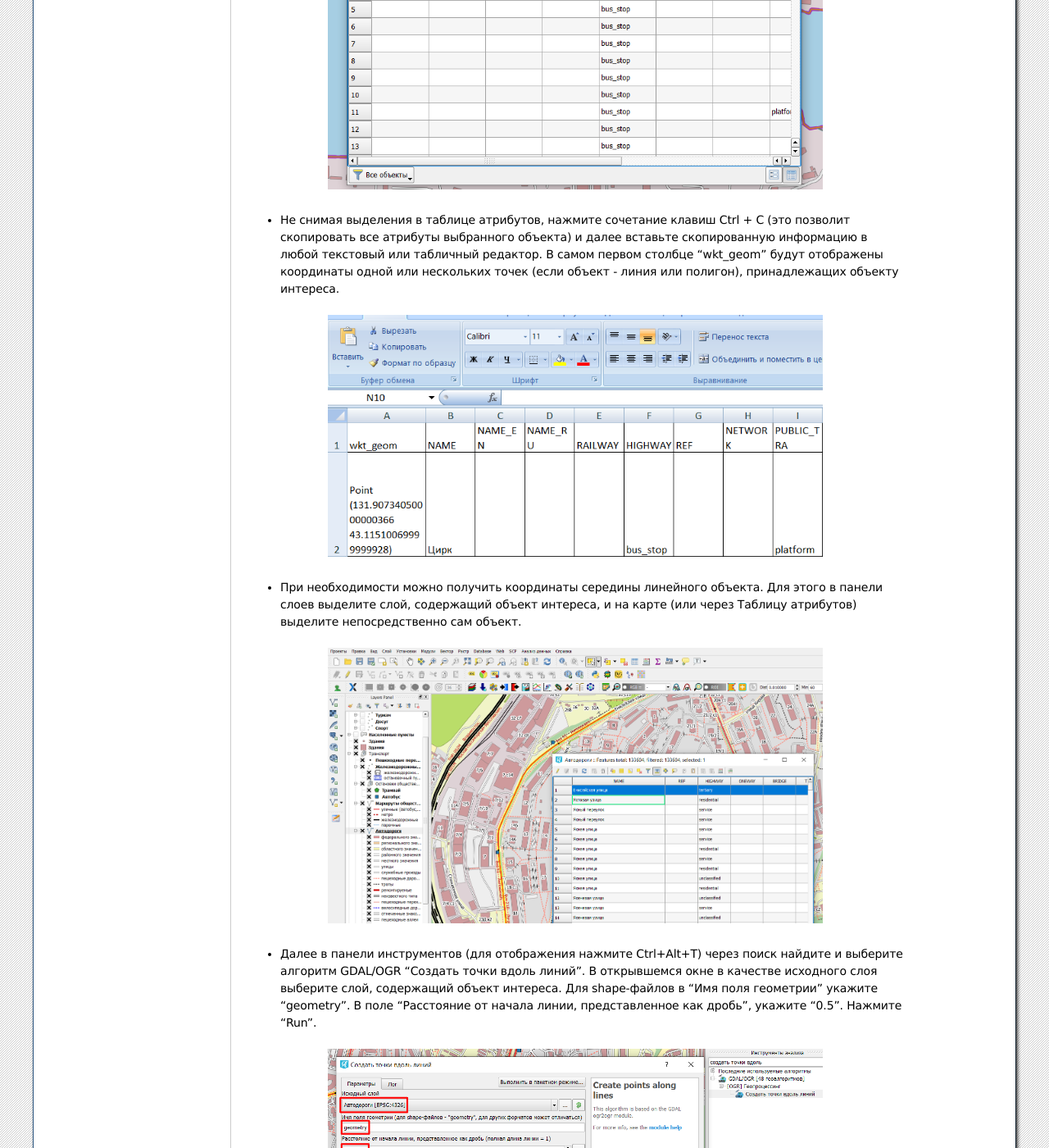
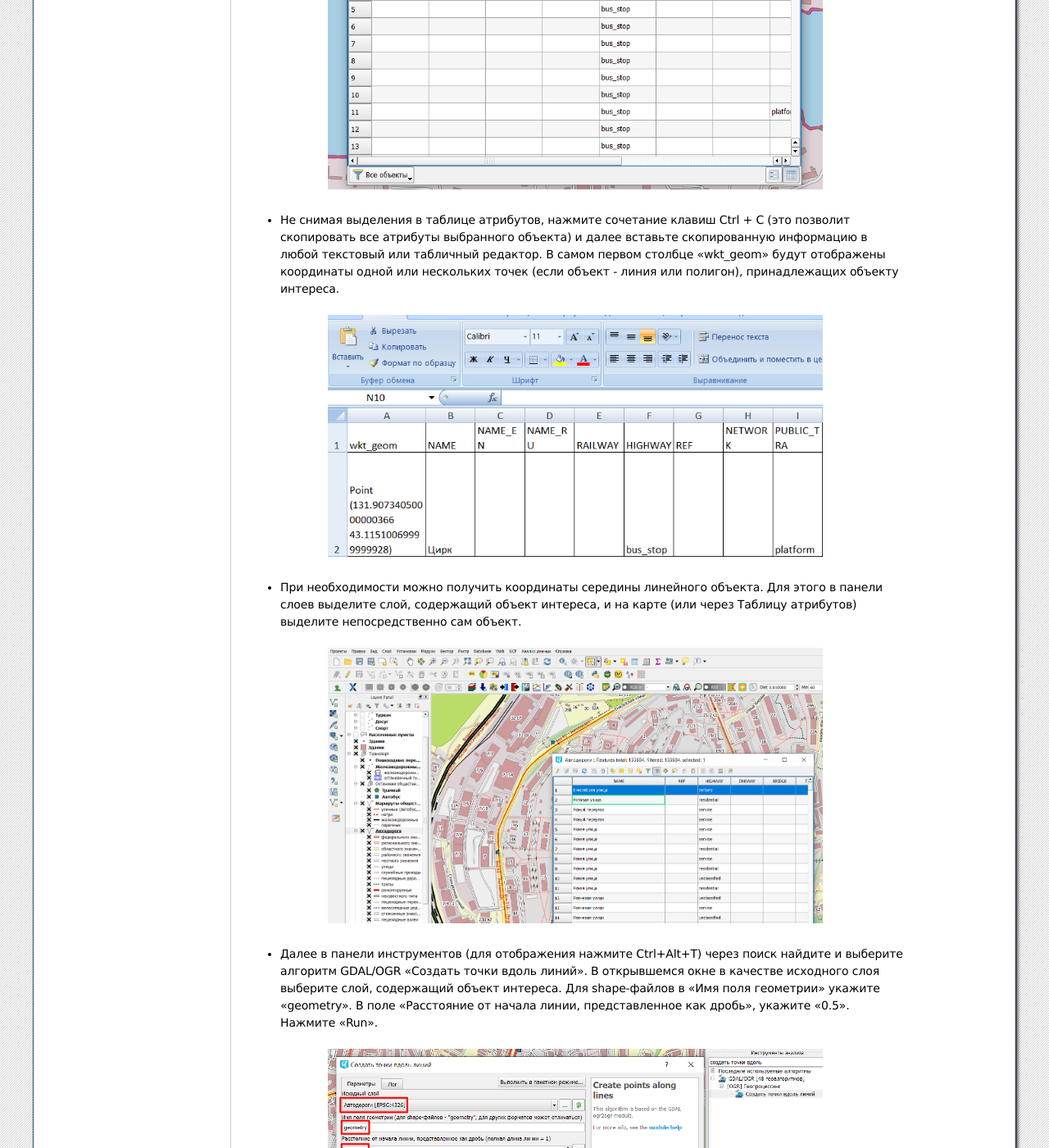
Before and after one commit to nextgis/docs_data, a Sphinx documentation site: the page built from source/coord.rst, in a window 1280 px wide and 1400 px high, scrolled down 463 px. Shown: the whole window at 82% size. Built offline with Sphinx 7.4.7, drawn with Linux system fonts in a browser that asks for light colours; formulas are drawn with MathJax 3; pages that are not in the unit, such as notebooks, are missing from menus; some of the changed text lies outside the part shown.

Commit message:
Update coord.rst

```diff
--- a/source/coord.rst
+++ b/source/coord.rst
@@ -5,14 +5,14 @@
 
 * `Закажите данные <https://data.nextgis.com/ru/>`_ на интересующую Вас территорию, например, в формате GeoJSON.
 * Дождитесь получения результата, скачайте, распакуйте архив с данными.
-* Откройте слой, содержащий искомый объект, в одной из ГИС (в качестве примера далее рассмотрена работа в `NextGIS QGIS <https://nextgis.ru/nextgis-qgis/>`_). Найдите искомый объект на карте (или в таблице атрибутов) и выделите его. В рассматриваемом примере выбранный точечный объект подсвечен желтым цветом на карте и синим - в таблице атрибутов. Для быстрого обнаружения в таблице атрибутов выбранного через карту объекта можно воспользоваться кнопкой “Переместить выделенные в начало”
+* Откройте слой, содержащий искомый объект, в одной из ГИС (в качестве примера далее рассмотрена работа в `NextGIS QGIS <https://nextgis.ru/nextgis-qgis/>`_). Найдите искомый объект на карте (или в таблице атрибутов) и выделите его. В рассматриваемом примере выбранный точечный объект подсвечен желтым цветом на карте и синим - в таблице атрибутов. Для быстрого обнаружения в таблице атрибутов выбранного через карту объекта можно воспользоваться кнопкой «Переместить выделенные в начало»
 
 .. figure:: _static/coord1.png
    :name: coord1
    :align: center
    :width: 16cm
 
-* Не снимая выделения в таблице атрибутов, нажмите сочетание клавиш Ctrl + C (это позволит скопировать все атрибуты выбранного объекта) и далее вставьте скопированную информацию в любой текстовый или табличный редактор. В самом первом столбце “wkt_geom” будут отображены координаты одной или нескольких точек (если объект - линия или полигон), принадлежащих объекту интереса.
+* Не снимая выделения в таблице атрибутов, нажмите сочетание клавиш Ctrl + C (это позволит скопировать все атрибуты выбранного объекта) и далее вставьте скопированную информацию в любой текстовый или табличный редактор. В самом первом столбце «wkt_geom» будут отображены координаты одной или нескольких точек (если объект - линия или полигон), принадлежащих объекту интереса.
 
 .. figure:: _static/coord2.png
    :name: coord2
@@ -26,7 +26,7 @@
    :align: center
    :width: 16cm
 
-* Далее в панели инструментов (для отображения нажмите Ctrl+Alt+T) через поиск найдите и выберите алгоритм GDAL/OGR “Создать точки вдоль линий”. В открывшемся окне в качестве исходного слоя выберите слой, содержащий объект интереса. Для shape-файлов в “Имя поля геометрии” укажите “geometry”. В поле “Расстояние от начала линии, представленное как дробь", укажите “0.5”. Нажмите “Run”.
+* Далее в панели инструментов (для отображения нажмите Ctrl+Alt+T) через поиск найдите и выберите алгоритм GDAL/OGR «Создать точки вдоль линий». В открывшемся окне в качестве исходного слоя выберите слой, содержащий объект интереса. Для shape-файлов в «Имя поля геометрии» укажите «geometry». В поле «Расстояние от начала линии, представленное как дробь», укажите «0.5». Нажмите «Run».
 
 .. figure:: _static/coord4.png
    :name: coord4
@@ -40,7 +40,7 @@
    :align: center
    :width: 16cm
 
-* При необходимости можно получить координаты центра полигонального объекта. Для этого установите модуль realcentroid. Далее выберите искомый объект на карте или в таблице атрибутов. Зайдите в модуль realcentroid, укажите слой, который содержит требуемый полигон, поставьте галочки напротив “Selected features only” и “Add to map canvas”, укажите имя и путь к создаваемому точечному слою.
+* При необходимости можно получить координаты центра полигонального объекта. Для этого установите модуль realcentroid. Далее выберите искомый объект на карте или в таблице атрибутов. Зайдите в модуль realcentroid, укажите слой, который содержит требуемый полигон, поставьте галочки напротив «Selected features only» и «Add to map canvas», укажите имя и путь к создаваемому точечному слою.
 
 .. figure:: _static/coord6.png
    :name: coord6
```
